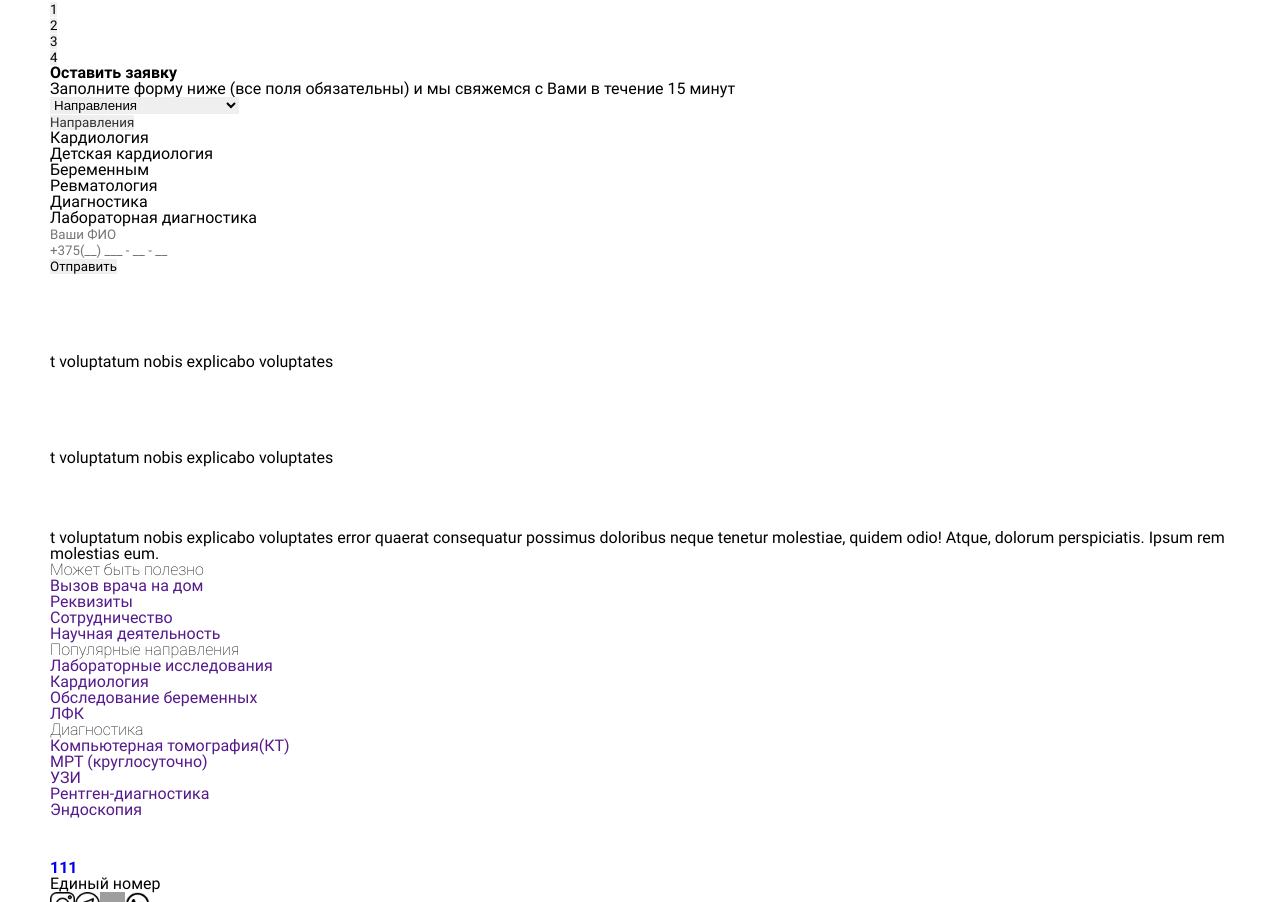
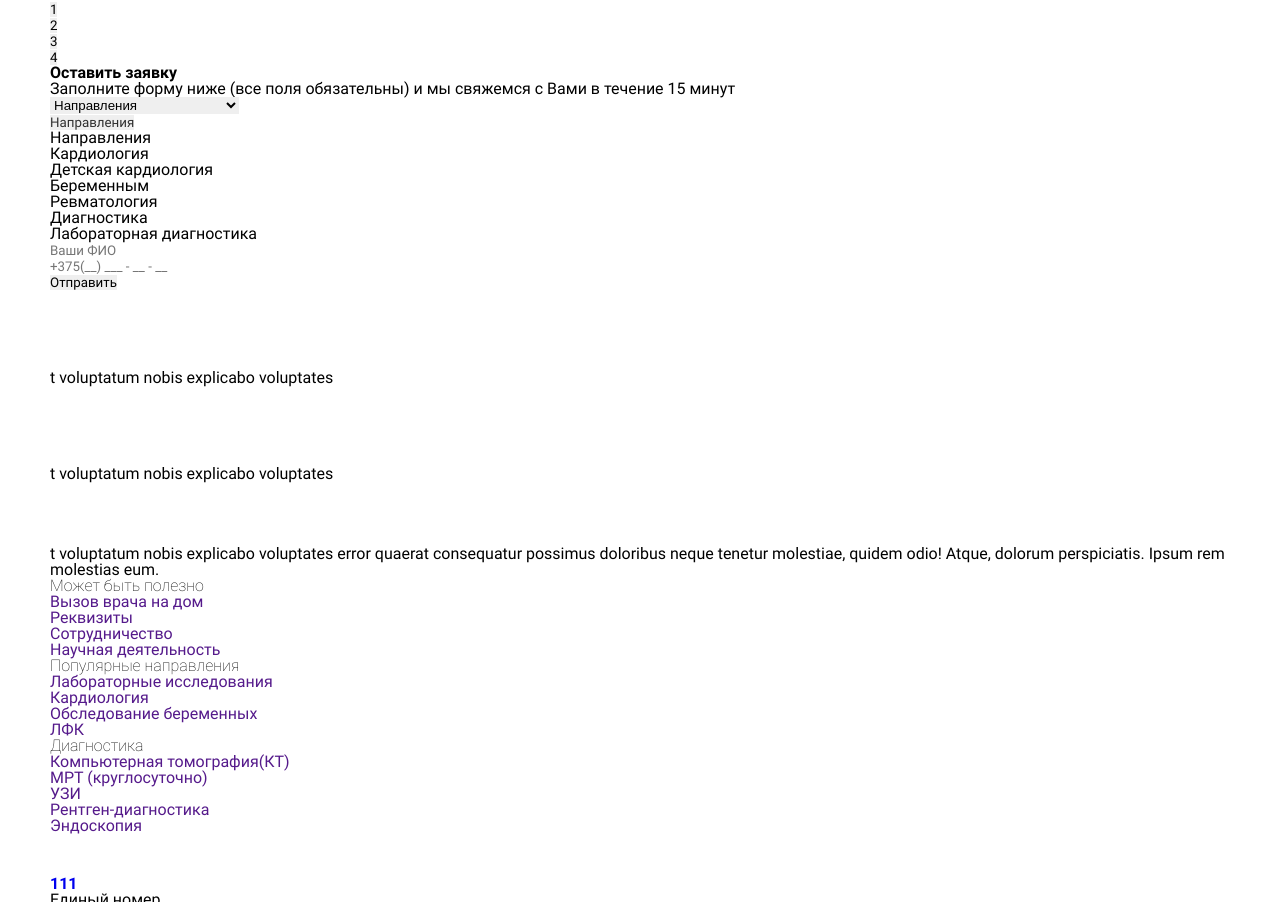
Before and after one commit to DinDenz/puls-med-center, a React (Create React App) app: page / in a window 1280 px wide. Shown: the part 11098-12000 px from the top of the page. Built offline with nearby package versions, Linux system fonts and the light colour scheme; grey boxes are pictures that could not be loaded.

Commit message:
add changes

```diff
--- a/src/CSS/ELEMS_CSS/Elems_main/section-form.css
+++ b/src/CSS/ELEMS_CSS/Elems_main/section-form.css
@@ -144,7 +144,12 @@
 .pseudo-select__item:last-child {
     padding: 18px 35px 24px 15px;
 }
-.pseudo-select__item:hover {
+.pseudo-select__item:first-child {
+    cursor: default;
+    opacity: 0.5;
+    user-select: none;
+}
+.pseudo-select__item:hover:not(:first-child) {
     color: var(--main-color-full);
     background-color: rgb(219, 217, 217);
 }
@@ -160,3 +165,9 @@
     opacity: 0.8;
     font-size: 0.9rem;
 }
+.err {
+    position: absolute;
+    right: 5px;
+    color:red;
+    font-size: 1.2rem;
+}
--- a/src/Components/Main/SectionForm/CustomSelect.jsx
+++ b/src/Components/Main/SectionForm/CustomSelect.jsx
@@ -9,7 +9,7 @@ export default function CustomSelect() {
     const spanRef = useRef();
 
     //функционал по открытию-закрытию выпадающего псевдоселекта
-    function handleClickOnButton() {
+    function handleClickOnButton(e) {
         setOpen(!open);
     }
     function closingClickOutside(event) {
@@ -33,6 +33,7 @@ export default function CustomSelect() {
     function handleClickOnPsSelDrop(event) {
         const ev = event.target;
         if (ev.className !== "pseudo-select__item") return;
+        if (ev.textContent === "Направления") return;
         setSelectedValue(ev.textContent);
         setOpen(false);
     }
@@ -46,12 +47,12 @@ export default function CustomSelect() {
         }
         console.log(realSelect.value)
     }, [selectedValue])
-
+    /*----------------------------------------------------------------------------*/
 
     return (
         <>
             <select name="select" className='real-select'>
-                <option value="Направления" disabled>Направления</option>
+                <option value="Направления">Направления</option>
                 <option value="Кардиология">Кардиология</option>
                 <option value="Детская кардиология">Детская кардиология</option>
                 <option value="Беременным">Беременным</option>
@@ -60,10 +61,12 @@ export default function CustomSelect() {
                 <option value="Лабораторная диагностика">Лабораторная диагностика</option>
             </select>
             <div id="pseudoSelect" className="pseudo-select">
-                <button onClick={handleClickOnButton} className='pseudo-select__toggle'><span ref={spanRef}>{selectedValue}</span></button>
+                <button onClick={handleClickOnButton}
+                    className='pseudo-select__toggle'><span ref={spanRef}>{selectedValue}</span></button>
                 <div ref={pseudoSelectRef}
                     onClick={handleClickOnPsSelDrop}
                     className={open ? 'pseudo-select__drop' : 'pseudo-select__drop none'}>
+                    <div className='pseudo-select__item'>Направления</div>
                     <div className='pseudo-select__item'>Кардиология</div>
                     <div className='pseudo-select__item'>Детская кардиология</div>
                     <div className='pseudo-select__item'>Беременным</div>
--- a/src/Components/Main/SectionForm/InputPhone.jsx
+++ b/src/Components/Main/SectionForm/InputPhone.jsx
@@ -1,16 +1,24 @@
-import React from 'react';
+import React, { useState } from 'react';
 import InputMask from 'react-input-mask';
 
 export default function InputPhone() {
+    const [inputValue, setInputValue] = useState('');
 
-
+    function handleChange(e) {
+        setInputValue(e.target.value);
+    }
     return (
+        <>
             <InputMask
+                onChange={handleChange}
+                value={inputValue}
                 className='form-elem phone-inpt'
                 type="tel"
                 name='tel'
+                required
                 maskChar="_"
                 placeholder="+375(__) ___ - __ - __"
                 mask="+375(99) 999 - 99 - 99" />
+        </>
     )
 }
--- a/src/Components/Main/SectionForm/SectionForm.jsx
+++ b/src/Components/Main/SectionForm/SectionForm.jsx
@@ -1,20 +1,30 @@
-import React, { useRef } from 'react';
+import React, { useEffect, useRef, useState } from 'react';
 import InputPhone from './InputPhone';
 import CustomSelect from './CustomSelect';
 
 export default function SectionForm() {
   const formRef = useRef();
+  /*const [isSelectValid, setIsSelectValid] = useState('');
+  const [isTelValid, setIsTelValid] = useState();
+  const [isFioValid, setIsFioValid] = useState();*/
+
   const handleSubmit = (e) => {
     e.preventDefault();
+    /*if(select,value = = defaultvalue || ) подсветить селект
+    аналогичено провеирь другие
+    надо прокидывать пропсы сверху на компоненты
+    //тут есть вопросы
+    //условие написал так как онсабмит происходил при каждом изменении значения поля формы
+    //так он проиходит только при клике на сабмит
+
     if (e.nativeEvent.submitter.name === 'submit') {
       const form = e.target;
       const formData = new FormData(form);
       for (let [name, value] of formData.entries()) {
         console.log(name, value);
       }
-    }
+    }*/
   };
-
 
   return (
     <div className='section-form'>
@@ -26,9 +36,14 @@ export default function SectionForm() {
         </div>
         <div className='section-form__body'>
           <div className="body__content">
-            <form ref={formRef} className='feedback-form' action="#" method="post" onSubmit={handleSubmit} encType="multipart/form-data">
+            <form ref={formRef}
+              className='feedback-form'
+              action="#" method="post"
+              onSubmit={handleSubmit}
+              onKeyDown={(e) => (e.key === 'Enter') ? e.preventDefault() : ''}// это написал так как при нажатии на enter срабатвало событие из кнопки в псевдоселекте
+              encType="multipart/form-data">
               <div className='form-elem-containter'>
-                <CustomSelect name="CustomSelect" />
+                <CustomSelect name="CustomSelect"/>
               </div>
               <div className='form-elem-containter--inpt'><input className='form-elem' type="text" name='FIO' placeholder='Ваши ФИО' required maxLength='50' /></div>
               <div className='form-elem-containter--inpt'><InputPhone name="InputPhone" /></div>
```
Lines whose indentation alone changed are shown as unchanged.
